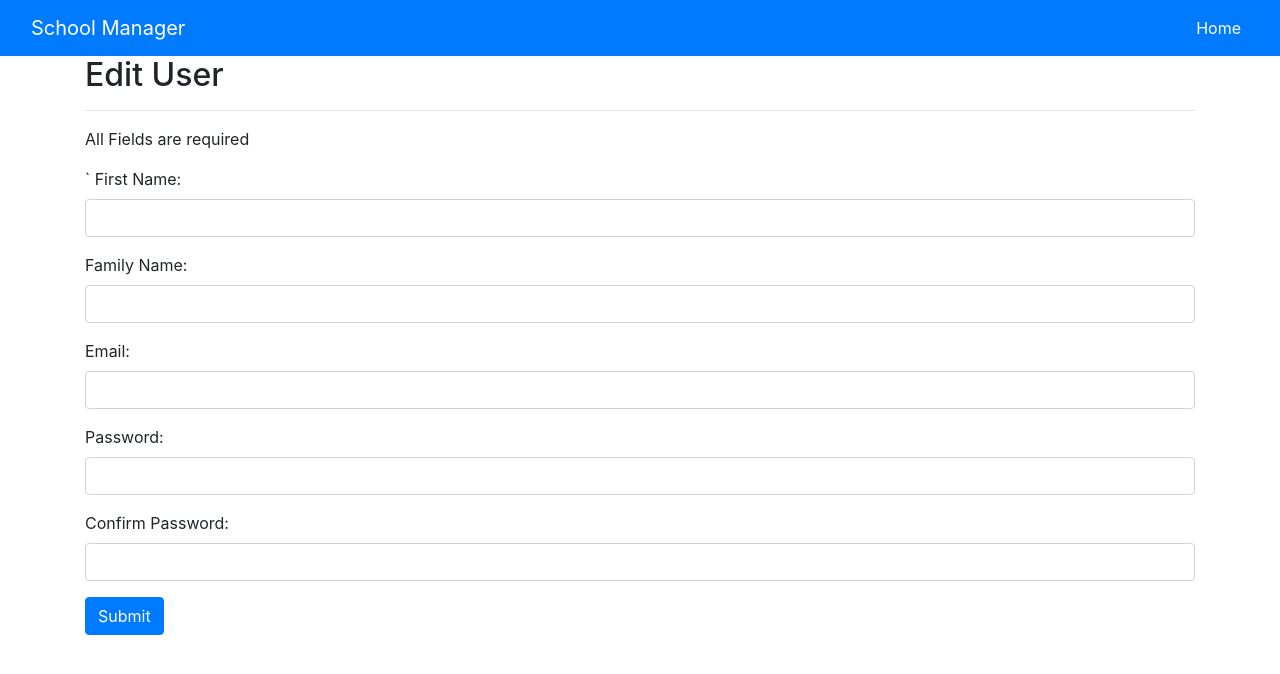
After one commit to W-y0u-T/Learning-Code, a Flask app: page /edit_user in a window 1280 px wide. The commit adds this page. Shown: the top 674 px of the page. Run offline with Flask 2, Linux system fonts and the light colour scheme; data that the repository does not hold is empty; some libraries are stand-ins or nearby versions.

Commit message:
very nice
Who needs to number their commits?

```diff
--- a/db-login/db-login/db-login/app.py
+++ b/db-login/db-login/db-login/app.py
@@ -169,6 +169,74 @@ def login():
 
     return render_template('login.html', error=error)
 
+@app.route('/edit_user', methods=['POST','GET'])
+def update_user():
+	user_id = request.args.get('id')
+	connection=create_connection()
+	if request.method == 'POST':
+			form_values = request.form
+			first_name = form_values.get("firstname")
+			family_name = form_values.get("familyname")
+			email = form_values.get("email")
+			password = form_values.get("password")
+			dob="2001-10-01"
+			user_id = form_values.get('ID')
+
+			try:
+				with connection.cursor() as cursor:
+					# Create a new record
+					sql = "UPDATE `tblusers` SET FirstName=%s,FamilyName=%s,Email=%s,DateOfBirth=%s,Password=%s WHERE ID=%s"
+					val=(first_name,family_name,email,dob,password, user_id)
+					cursor.execute(sql,(val))
+					data = cursor.fetchall()
+					data=list(data)
+					#save values in dbase
+				connection.commit()
+				cursor.close()
+			finally:
+				connection.close()
+			return redirect(url_for('hello'))
+	try:
+		with connection.cursor() as cursor:
+			#pull records and display
+			sql = "SELECT * from tblusers where ID=%s"
+			cursor.execute(sql, user_id)
+			data = cursor.fetchone()
+			data=data
+	finally:
+		connection.close()
+	return render_template("Edit_record.html",data=data)
+
+@app.route('/delete_user', methods =["GET","POST"])
+def delete_record():
+	user_ID = request.args.get("id")
+	connection=create_connection()
+	if request.method == "POST":
+		form = request.form
+		try:
+			with connection.cursor() as cursor:
+				# Create a new record
+				sql = "DELETE FROM  `tblusers` WHERE ID = %s "
+				val=(user_ID)
+				cursor.execute(sql,(val))
+				data = cursor.fetchall()
+				data=list(data)
+			#save values in dbase
+			connection.commit()
+			cursor.close()
+		finally:
+			connection.close()
+			return redirect(url_for('hello'))
+	try:
+		with connection.cursor() as cursor:
+			#pull records and display
+			sql = "SELECT * from tblusers where ID=%s"
+			cursor.execute(sql, user_ID)
+			data = cursor.fetchone()
+			data=data
+	finally:
+		connection.close()
+	return render_template("delete_record.html",data=data)
 
 @app.route('/logout')
 def logout():
--- /dev/null
+++ b/db-login/db-login/db-login/templates/Edit_record.html
@@ -0,0 +1,86 @@
+<!DOCTYPE html>
+<html lang="en">
+<head>
+    <title>Bootstrap Example</title>
+    <meta charset="utf-8">
+    <meta name="viewport" content="width=device-width, initial-scale=1">
+    <link rel="stylesheet" href="https://maxcdn.bootstrapcdn.com/bootstrap/4.3.1/css/bootstrap.min.css">
+    <script src="https://ajax.googleapis.com/ajax/libs/jquery/3.4.0/jquery.min.js"></script>
+    <script src="https://cdnjs.cloudflare.com/ajax/libs/popper.js/1.14.7/umd/popper.min.js"></script>
+    <script src="https://maxcdn.bootstrapcdn.com/bootstrap/4.3.1/js/bootstrap.min.js"></script>
+    <link rel="stylesheet" type="text/css" href="{{ url_for('static',filename='styles/app.css') }}">
+</head>
+<body>
+    <nav class="navbar navbar-expand-sm bg-primary navbar-dark">
+        <div class="container-fluid">
+            <div class="navbar-header">
+                <a class="navbar-brand" href="#">School Manager</a>
+            </div>
+            <ul class="nav navbar-nav">
+                <li class="nav-item active"><a href="/" class="nav-link">Home</a></li>
+            </ul>
+        </div>
+    </nav>
+    <div class="container">
+        <h2>Edit User</h2><hr />
+        <p>All Fields are required</p>
+        <form action="/edit_record" method="post" oninput='password2.setCustomValidity(password2.value != password.value ? "Passwords do not match." : "")' class="needs-validation" novalidate>
+            <input type="hidden" name="ID" value="{{data["ID"]}}" />
+            <div class="form-group">    `
+                <label for="firstname">First Name:</label>
+                <input type="text" class="form-control" id="firstname" value="{{data['FirstName']}}" name="firstname" required>
+                <div class="valid-feedback">Valid.</div>
+                <div class="invalid-feedback">Please fill out firstname field.</div>
+            </div>
+            <div class="form-group">
+                <label for="familyname">Family Name:</label>
+                <input type="text" class="form-control" id="familyname" value="{{data["FamilyName"]}}" name="familyname" required>
+                <div class="valid-feedback">Valid.</div>
+                <div class="invalid-feedback">Please fill out family name field.</div>
+            </div>
+            <div class="form-group">
+                <label for="email">Email:</label>
+                <input type="text" class="form-control" id="email" value="{{data["Email"]}}" name="email" required>
+                <div class="valid-feedback">Valid.</div>
+                <div class="invalid-feedback">Please fill out email.</div>
+            </div>
+            <div class="form-group">
+                <label for="password">Password:</label>
+                <input type="password" class="form-control" id="password" value="{{data["Password"]}}" name="password" required>
+                <div class="valid-feedback">Valid.</div>
+                <div class="invalid-feedback">Please fill out password field.</div>
+            </div>
+            <div class="form-group">
+                <label for="password2">Confirm Password:</label>
+                <input type="password" class="form-control" id="password2" value="{{data["Password"]}}" name="password2" required>
+                <div class="valid-feedback">Valid.</div>
+                <div class="invalid-feedback">Please check Password mismatch.</div>
+            </div>
+
+            <button type="submit" class="btn btn-primary">Submit</button>
+        </form>
+    </div>
+
+    <script>
+        // Disable form submissions if there are invalid fields
+        (function () {
+            'use strict';
+            window.addEventListener('load', function () {
+                // Get the forms we want to add validation styles to
+                var forms = document.getElementsByClassName('needs-validation');
+                // Loop over them and prevent submission
+                var validation = Array.prototype.filter.call(forms, function (form) {
+                    form.addEventListener('submit', function (event) {
+                        if (form.checkValidity() === false) {
+                            event.preventDefault();
+                            event.stopPropagation();
+                        }
+                        form.classList.add('was-validated');
+                    }, false);
+                });
+            }, false);
+        })();
+    </script>
+
+</body>
+</html>
--- a/db-login/db-login/db-login/templates/Users.html
+++ b/db-login/db-login/db-login/templates/Users.html
@@ -53,7 +53,7 @@
                     <td>{{ row.DateOfBirth }}</td>
                     <td>{{ row.Email }}</td>
                     <td>{{ row.Photo }}</td>
-                    <td><a href="/edit_user?id={{row.Id}}" class="btn btn-info btn-sm"><span class="glyphicon glyphicon-edit"></span>Edit</a> <a href="/delete_user?id={{row.Id}}" class="btn btn-danger btn-sm"><span class="glyphicon glyphicon-trash"></span>Del</a></td>
+                    <td><a href="/edit_user?id={{row.ID}}" class="btn btn-info btn-sm"><span class="glyphicon glyphicon-edit"></span>Edit</a> <a href="/delete_user?id={{row.ID}}" class="btn btn-danger btn-sm"><span class="glyphicon glyphicon-trash"></span>Del</a></td>
                 </tr>
                 {% endfor %}
             </tbody>
```
Also changed, not shown: db-login/db-login/db-login/templates/Add_user.html (added, +84 -0 lines), db-login/db-login/db-login/templates/Update.html (added, +38 -0 lines), db-login/db-login/db-login/templates/delete_record.html (added, +68 -0 lines).
